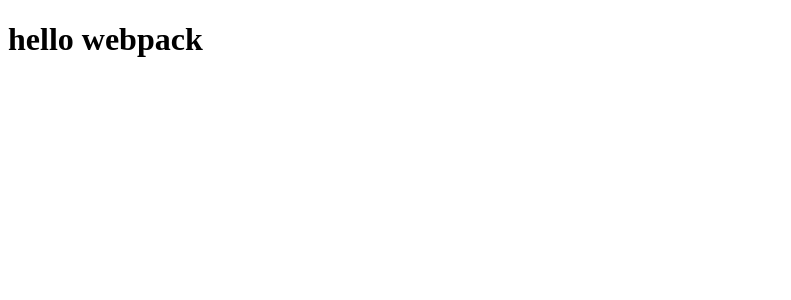
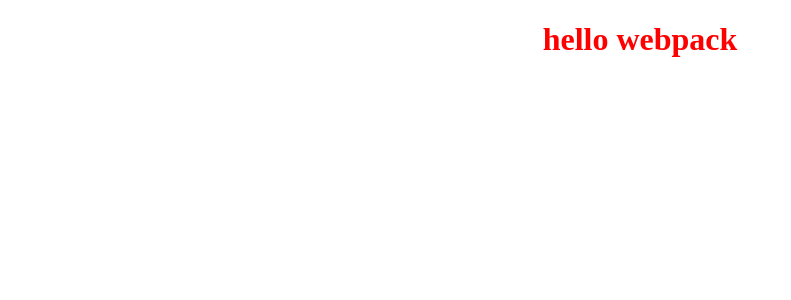
Before and after one commit to duanliang/webpack5, a React app: page / in a window 1280 px wide. Shown: the top 300 px of the page, without its empty margins (0-791 px from the left). Built offline with nearby package versions, Linux system fonts and the light colour scheme; the HTML template or start-up script is replaced by a standard one.

Commit message:
feat: 添加less-loader, css-loader, less-loader实现样式表功能

```diff
--- a/package.json
+++ b/package.json
@@ -23,6 +23,10 @@
     "@babel/preset-env": "^7.16.11",
     "@babel/preset-react": "^7.16.7",
     "babel-loader": "^8.2.3",
+    "css-loader": "^6.6.0",
+    "less": "^4.1.2",
+    "less-loader": "^10.2.0",
+    "style-loader": "^3.3.1",
     "webpack": "^5.69.1",
     "webpack-cli": "^4.9.2",
     "webpack-dev-server": "^4.7.4"
--- a/src/components/HelloWorld/index.jsx
+++ b/src/components/HelloWorld/index.jsx
@@ -1,5 +1,10 @@
 import React from 'react';
+import styles from './index.less';
 
 export default () => {
-    return <h1>hello webpack</h1>
+    return (
+        <div className="container">
+            <h1>hello webpack</h1>
+        </div>
+    )
 }
--- /dev/null
+++ b/src/components/HelloWorld/index.less
@@ -0,0 +1,4 @@
+.container {
+    text-align: center;
+    color:red;
+}
--- a/webpack.config.js
+++ b/webpack.config.js
@@ -10,10 +10,12 @@
         rules: [
             {
                 test: /\.jsx?$/,
-                use: {
-                    loader: 'babel-loader',
-                }
-            }
+                use: ['babel-loader']
+            },
+            {
+                test: /\.less?$/,
+                use: ["style-loader", "css-loader", "less-loader"]
+            },
         ]
     },
     resolve: {
```
Also changed, not shown: 1 other file (tests, documents, lock files or other folders).
